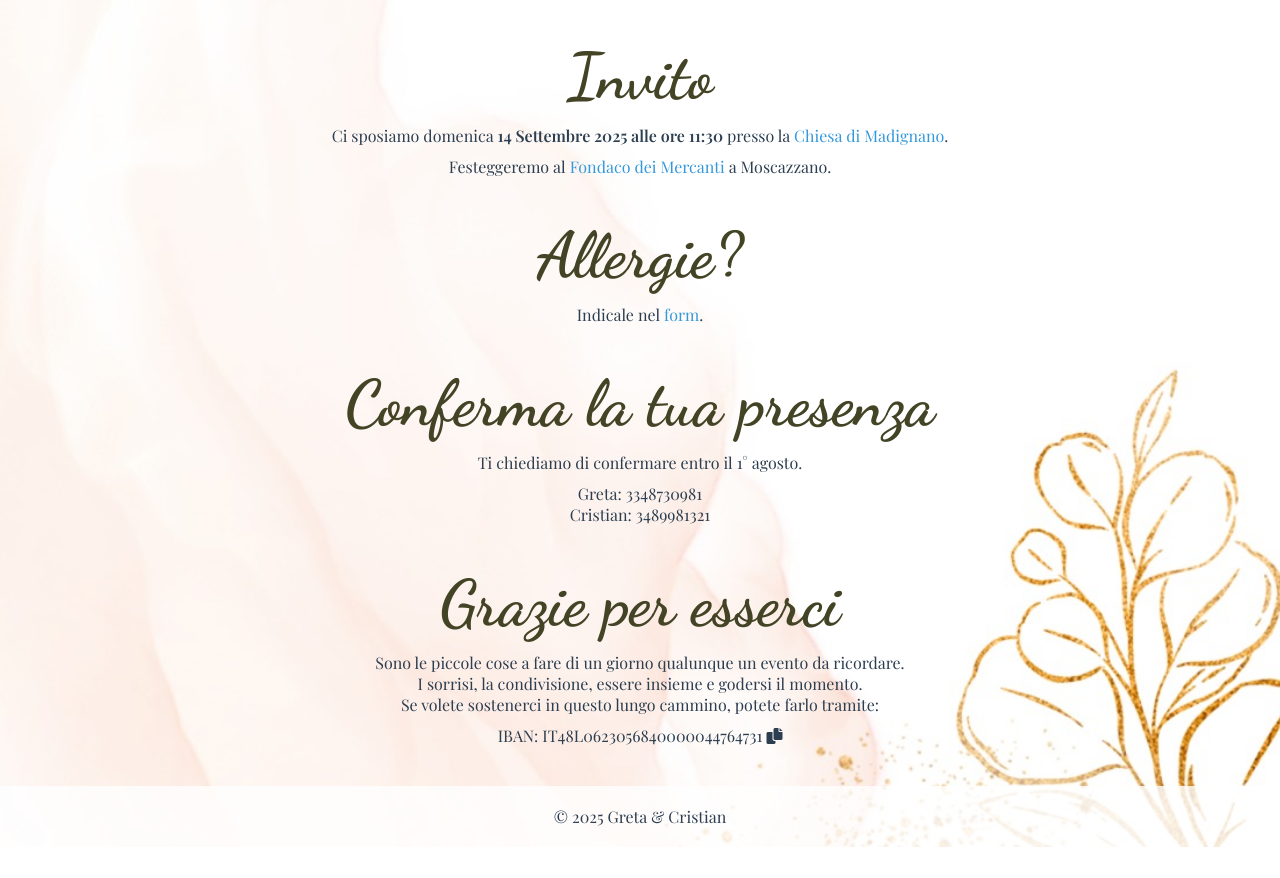
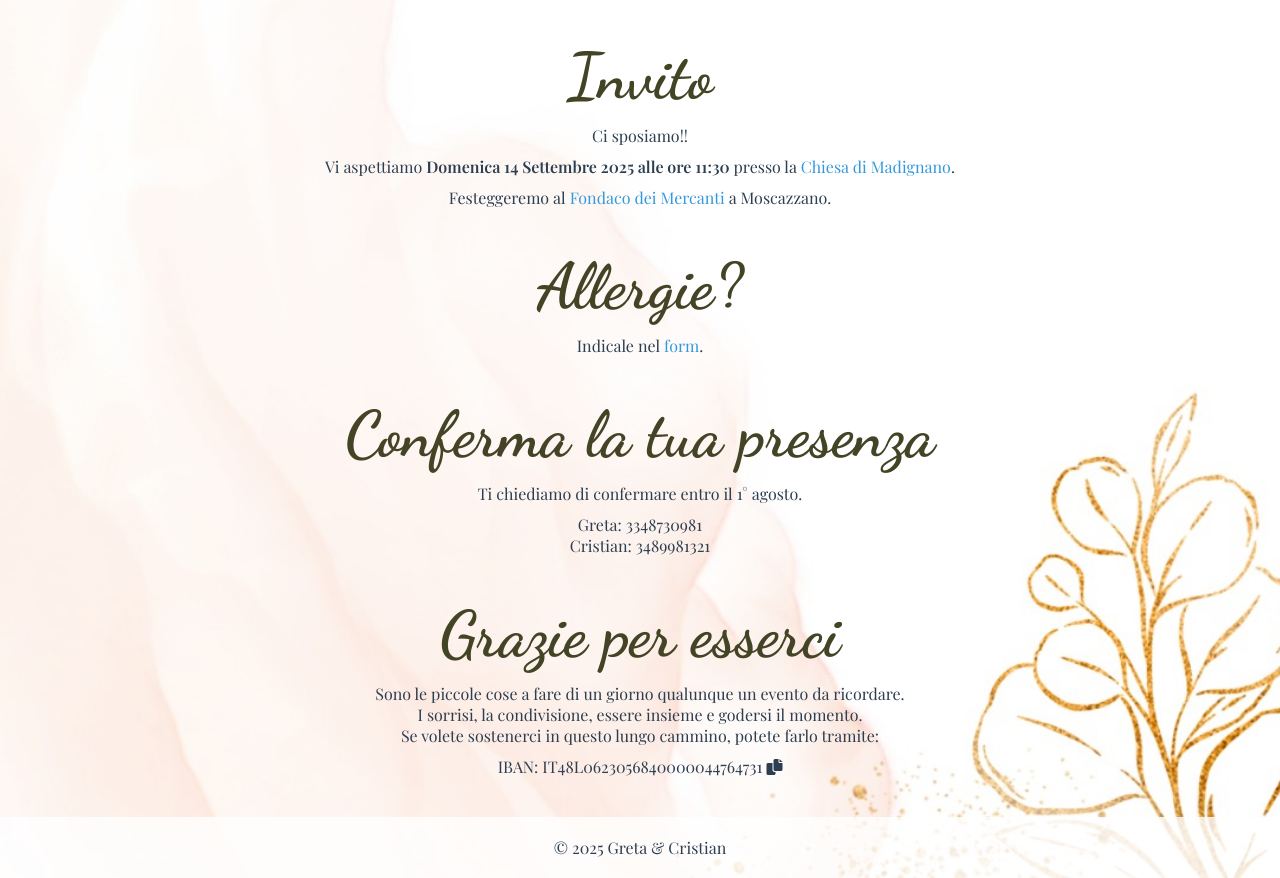
Before and after one commit to Greta-Cristian-2025/Greta-Cristian-2025.github.io, a plain HTML site: page index.html in a window 1280 px wide. Shown: the part 1014-1892 px from the top of the page. Before the commit the page ends 1861 px from the top, so only its background shows below. Drawn offline with nearby package versions, Linux system fonts and the light colour scheme.

Commit message:
Domenica

```diff
--- a/index.html
+++ b/index.html
@@ -31,7 +31,8 @@
 
     <section>
         <h2>Invito</h2>
-        <p>Ci sposiamo domenica <strong>14 Settembre 2025 alle ore 11:30</strong> presso la
+        <p>Ci sposiamo!!</p>
+        <p>Vi aspettiamo <strong> Domenica 14 Settembre 2025 alle ore 11:30</strong> presso la
             <a href="https://www.google.it/maps/place/Chiesa+Madre+di+San+Pietro+in+Vincoli/" target="_blank">Chiesa di Madignano</a>.
         </p>
         <p>Festeggeremo al <a href="https://www.google.it/maps/place/Il+Fondaco+Dei+Mercanti/" target="_blank">Fondaco dei Mercanti</a> a Moscazzano.</p>
```
